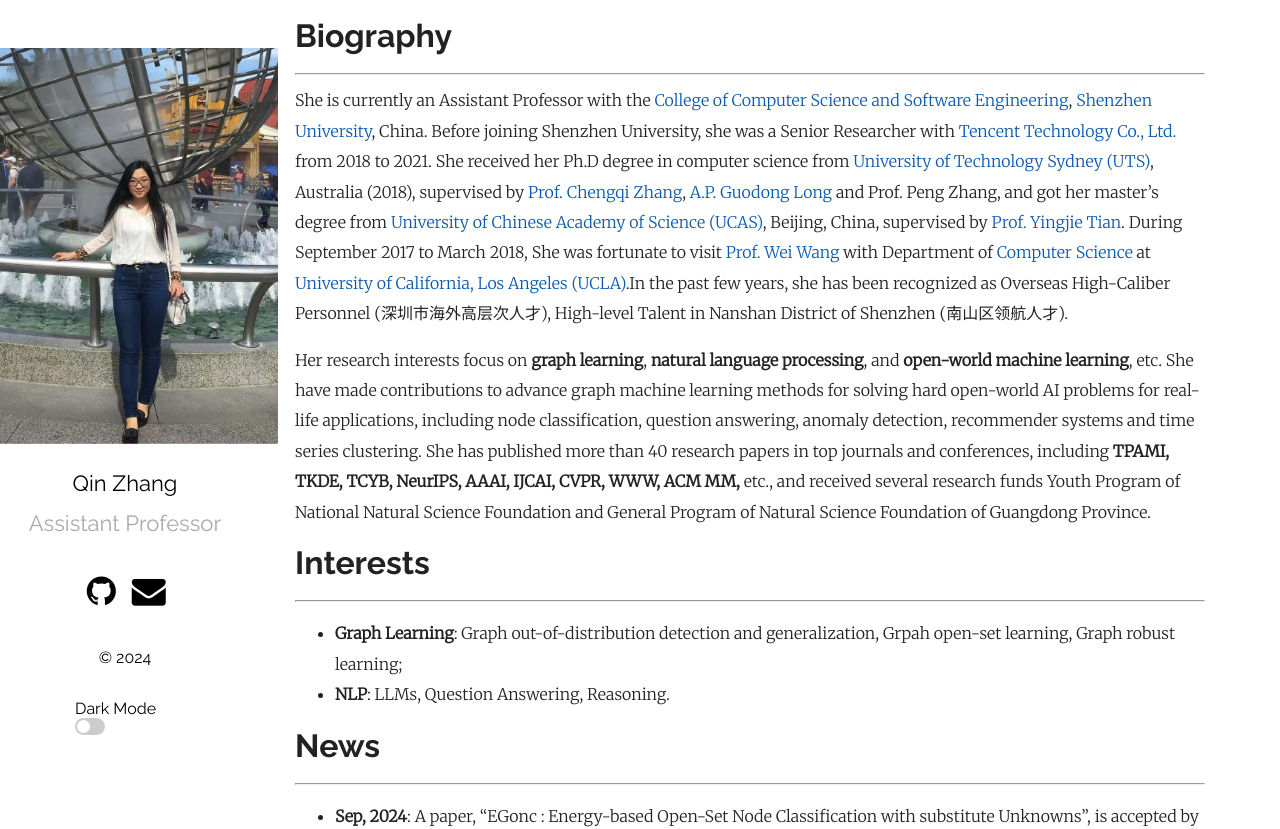
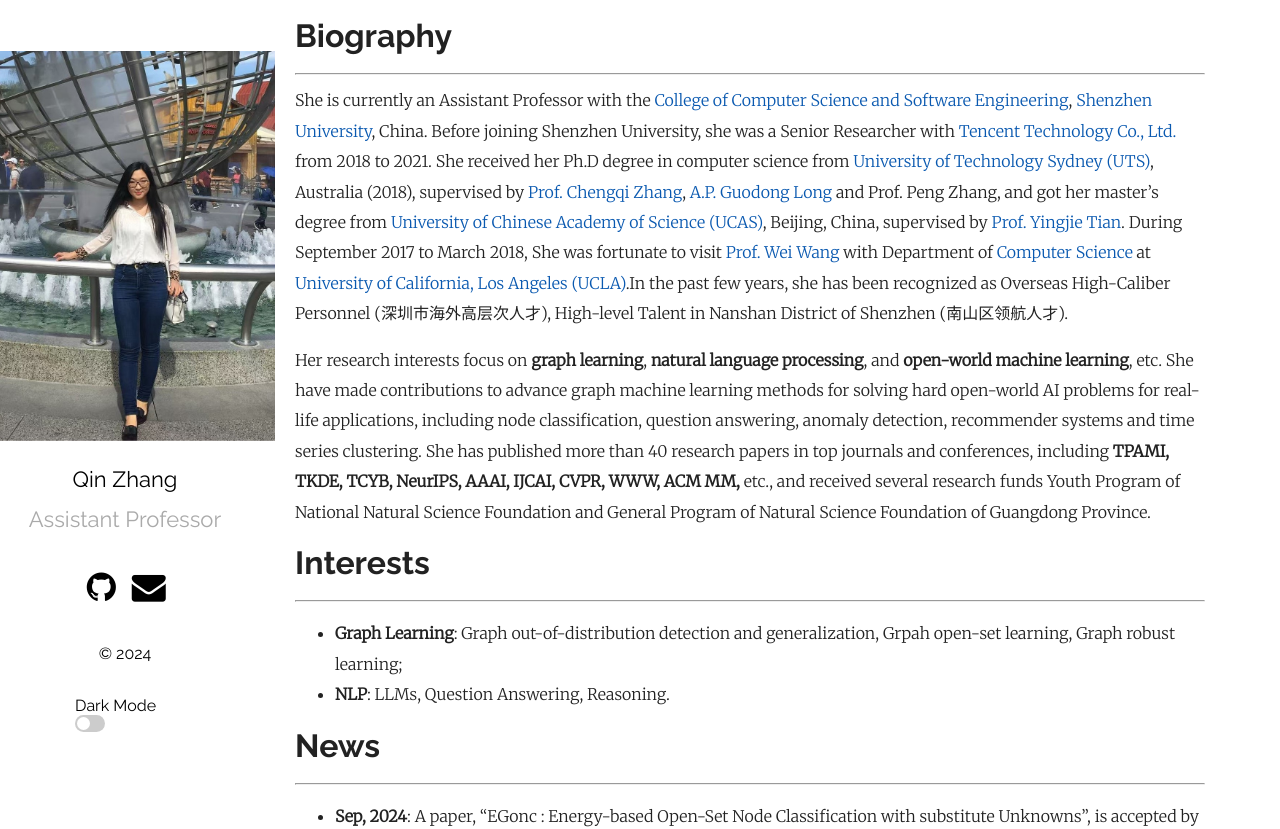
Before and after one commit to qinzhang11/qinzhang11.github.io, a Jekyll site: the page built from index.md, in a window 1280 px wide. Shown: the top 829 px of the page. Built offline with Jekyll 4.4.1, drawn with Linux system fonts in a browser that asks for light colours.

Commit message:
Update plain.scss

```diff
--- a/_sass/plain.scss
+++ b/_sass/plain.scss
@@ -136,7 +136,7 @@ main {
       line-height: normal;
     }
     img {
-      max-width: 305px;
+      max-width: 300px;
     }
     img.dark {
       display: none;
```
